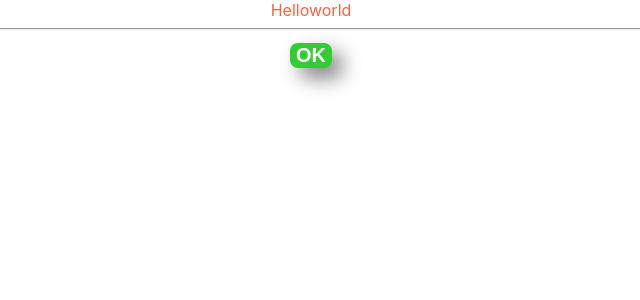
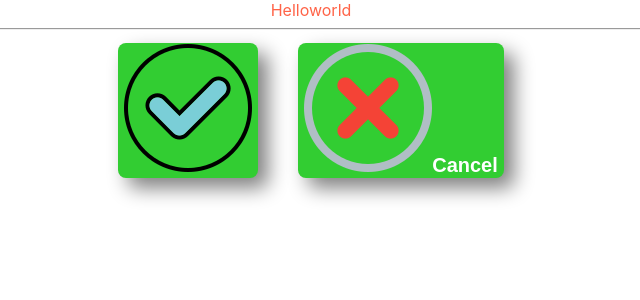
Before and after one commit to claireachard/formation_react, a React (Create React App) app: page / in a window 1280 px wide. Shown: the top 300 px of the page, without its empty margins (329-969 px from the left). Built offline with nearby package versions, Linux system fonts and the light colour scheme.

Commit message:
gestion des props children

```diff
--- a/src/App/App.tsx
+++ b/src/App/App.tsx
@@ -8,7 +8,13 @@ function App() {
     <div className="App">
       Helloworld
       <hr/>
-      <Button text="OK" bgcolor="skyblue"/>
+      <Button bgcolor="skyblue">
+        <img src="/img/ok.png" alt="ok"/>
+      </Button>
+      <Button bgcolor="skyblue">
+        <img src="/img/cancel.png" alt="cancel"/>
+        Cancel
+      </Button>
     </div>
   );
 }
--- a/src/App/components/Button/Button.js
+++ b/src/App/components/Button/Button.js
@@ -5,7 +5,7 @@ import './Button.css'
 const Button=(props)=>{
     console.log(props);
     return (
-        <button className="Button" >{props.text}</button>
+        <button className="Button" >{props.children}</button>
     );
 }
 
```
Also changed, not shown: public/img/cancel.png (added), public/img/ok.png (added).
